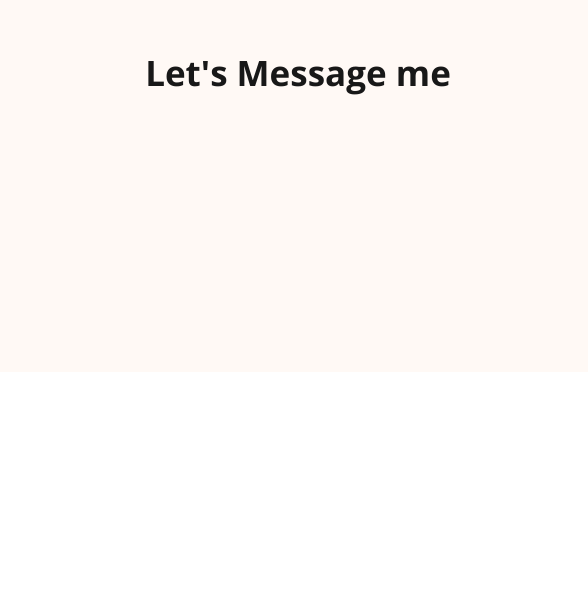
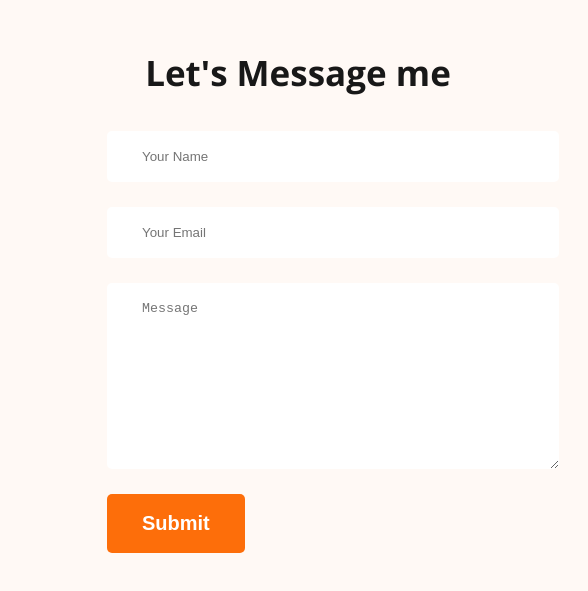
Before and after one commit to Maysha-Khanom-Moon/ph-portfolio-resources, a plain HTML site: page index.html in a window 1280 px wide. Shown: the part 3367-3958 px from the top of the page, 583-1171 px from the left. Before the commit the page ends 3747 px from the top, so only its background shows below. Drawn offline with nearby package versions, Linux system fonts and the light colour scheme.

Commit message:
motamoti complete

```diff
--- a/index.html
+++ b/index.html
@@ -170,7 +170,14 @@
                 <a href=""><img src="images/icons/twitter.png" alt=""></a>
             </div>
         </div>
-        <div class="footer-column"><h3 class="section-title">Let's Message me</h3></div>
+        <div class="footer-column"><h3 class="section-title">Let's Message me</h3>
+            <form class="contact">
+                <input type="text" placeholder="Your Name">
+                <input type="email" placeholder="Your Email">
+                <textarea placeholder="Message" name="" id="" cols="30" rows="10"></textarea>
+                <input class="btn-primary" type="submit" value="Submit">
+            </form>
+        </div>
     </footer>
 </body>
 </html>
--- a/styles/portfolio.css
+++ b/styles/portfolio.css
@@ -195,5 +195,16 @@ footer{
 
 .footer-column{
     width: 50%;
-    justify-content: left;
+    justify-content: center;
 }
+
+.contact input[type="email"], .contact input[type="text"], textarea {
+    display: block;
+    margin-bottom: 25px;
+    padding: 18px 35px;
+    color: #757575;
+    border-radius: 5px;
+    border: 0;
+    width: 100%;
+    background-color: white;
+}
```
